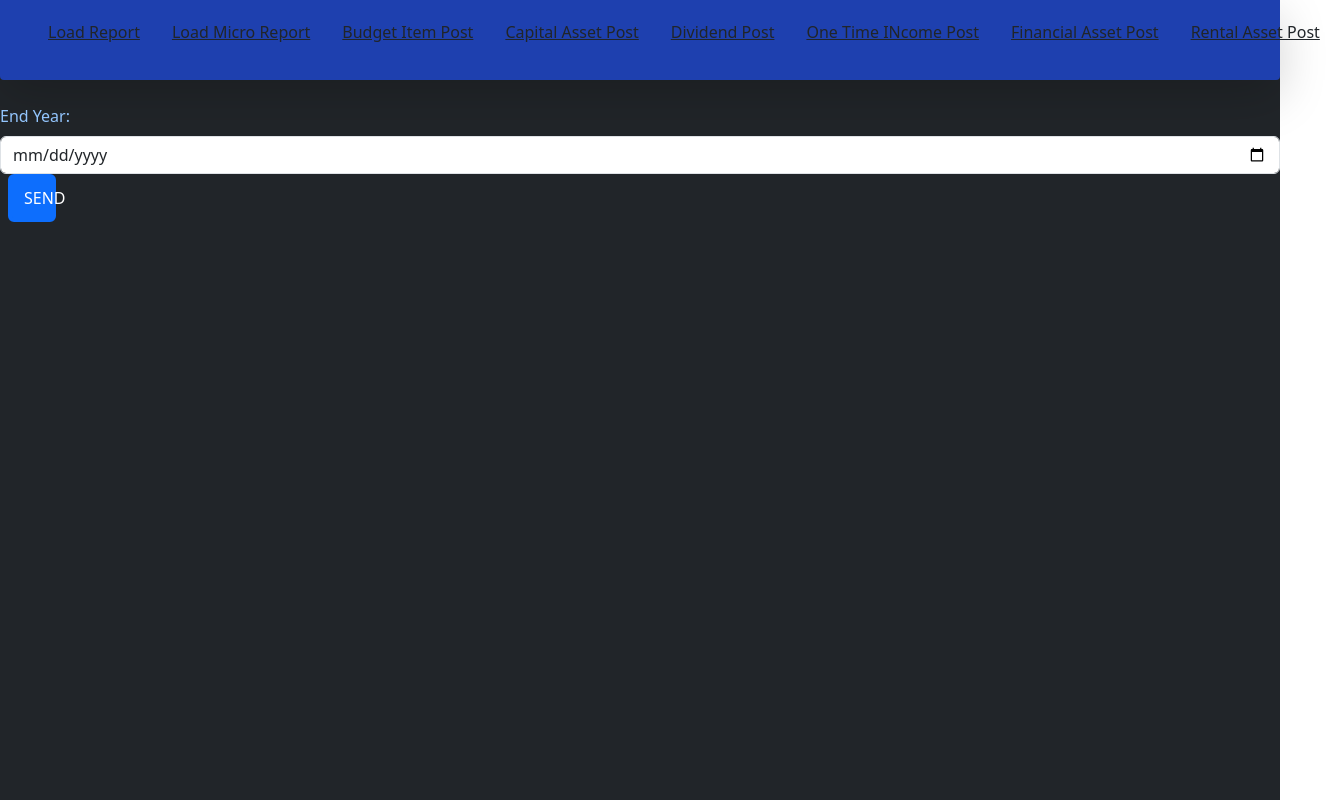
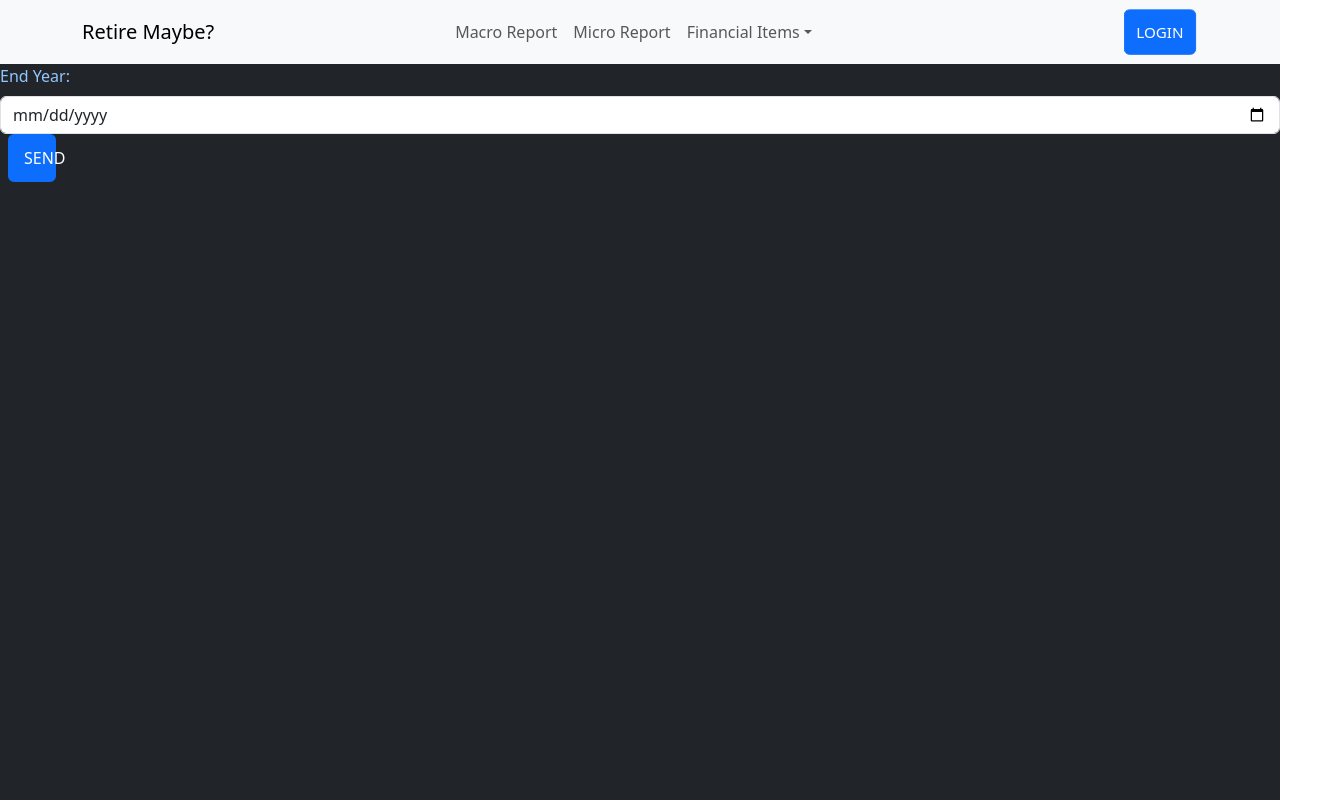
Before and after one commit to benfaustin95/finaProject465, a React (Vite) app in the folder frontend/: page / in a window 1280 px wide. Shown: the whole page, 1336 px wide, since content can reach past the window. Built offline with nearby package versions, Linux system fonts and the light colour scheme.

Commit message:
added navBar

```diff
--- a/frontend/src/DoggrRoutes.tsx
+++ b/frontend/src/DoggrRoutes.tsx
@@ -1,50 +1,56 @@
-import { Link, Route, Routes } from "react-router-dom";
+import { Link, Navigate, Route, Routes } from "react-router-dom";
 import "@css/DoggrStyles.css";
 import { MacroReportSet } from "@/Components/UsersList.tsx";
 import { MicroReportLoad } from "@/Components/MicroReportLoad.tsx";
 import { MacroReportLoad } from "@/Components/MacroReportLoad.tsx";
 import { BudgetItemForm } from "@/Components/FormSubComponents/BudgetItemForm.tsx";
-import { CapitalAssetForm } from "@/Components/FormSubComponents/CapAssetForm.tsx";
+import { CapitalAssetForm, SubmitButton } from "@/Components/FormSubComponents/CapAssetForm.tsx";
 import { DividendForm } from "@/Components/FormSubComponents/DividendForm.tsx";
 import { OneTimeIncomeForm } from "@/Components/FormSubComponents/OneTimeIncomeForm.tsx";
 import { FinancialAssetForm } from "@/Components/FormSubComponents/FinancialAssetForm.tsx";
 import { RentalAssetForm } from "@/Components/FormSubComponents/RentalAsset.tsx";
+import {
+	Button,
+	Col,
+	Container,
+	Nav,
+	Navbar,
+	NavbarBrand,
+	NavDropdown,
+	NavLink,
+} from "react-bootstrap";
+import NavbarCollapse from "react-bootstrap/NavbarCollapse";
 
 export function DoggrRouter() {
 	return (
 		<main className={"bg-dark"}>
-			<nav className="bg-blue-800 rounded-b shadow-lg mb-4">
-				<div className="navbar justify-center">
-					<div className={"navbar-center lg:flex"}>
-						<ul className={"menu menu-horizontal"}>
-							<li>
-								<Link to="/">Load Report</Link>
-							</li>
-							<li>
-								<Link to="/microReportLoaded">Load Micro Report</Link>
-							</li>
-							<li>
-								<Link to="/budgetItemPost">Budget Item Post</Link>
-							</li>
-							<li>
-								<Link to="/capitalAssetPost">Capital Asset Post</Link>
-							</li>
-							<li>
-								<Link to="/dividendPost">Dividend Post</Link>
-							</li>
-							<li>
-								<Link to="/oneTimeIncomePost"> One Time INcome Post</Link>
-							</li>
-							<li>
-								<Link to="/FinancialAssetPost">Financial Asset Post</Link>
-							</li>
-							<li>
-								<Link to="/RentalAssetPost">Rental Asset Post</Link>
-							</li>
-						</ul>
-					</div>
-				</div>
-			</nav>
+			<Navbar bg={"light"} expand={"lg"}>
+				<Container>
+					<NavbarBrand>Retire Maybe?</NavbarBrand>
+					<Navbar.Toggle aria-controls="basic-navbar-nav" />
+					<NavbarCollapse>
+						<Col xs={10} className={"d-flex flex-row justify-content-center"}>
+							<Nav>
+								<NavLink href={"/"}>Macro Report</NavLink>
+								<NavLink href={"/microReportLoaded"}>Micro Report</NavLink>
+								<NavDropdown title={"Financial Items"}>
+									<NavDropdown.Item href={"/budgetItemPost"}>Budget Item</NavDropdown.Item>
+									<NavDropdown.Item href={"/capitalAssetPost"}>Capital Asset</NavDropdown.Item>
+									<NavDropdown.Item href={"/dividendPost"}>Dividend</NavDropdown.Item>
+									<NavDropdown.Item href={"/oneTimeIncomePost"}>One Time Income</NavDropdown.Item>
+									<NavDropdown.Item href={"/FinancialAssetPost"}>Financial Asset</NavDropdown.Item>
+									<NavDropdown.Item href={"/RentalAssetPost"}>Rental Asset</NavDropdown.Item>
+								</NavDropdown>
+							</Nav>
+						</Col>
+						<Col xs={2} className={"d-flex flex-row justify-content-end"}>
+							<Nav>
+								<Button>Login</Button>
+							</Nav>
+						</Col>
+					</NavbarCollapse>
+				</Container>
+			</Navbar>
 
 			<Routes>
 				<Route path="/" element={<MacroReportSet />} />
```
